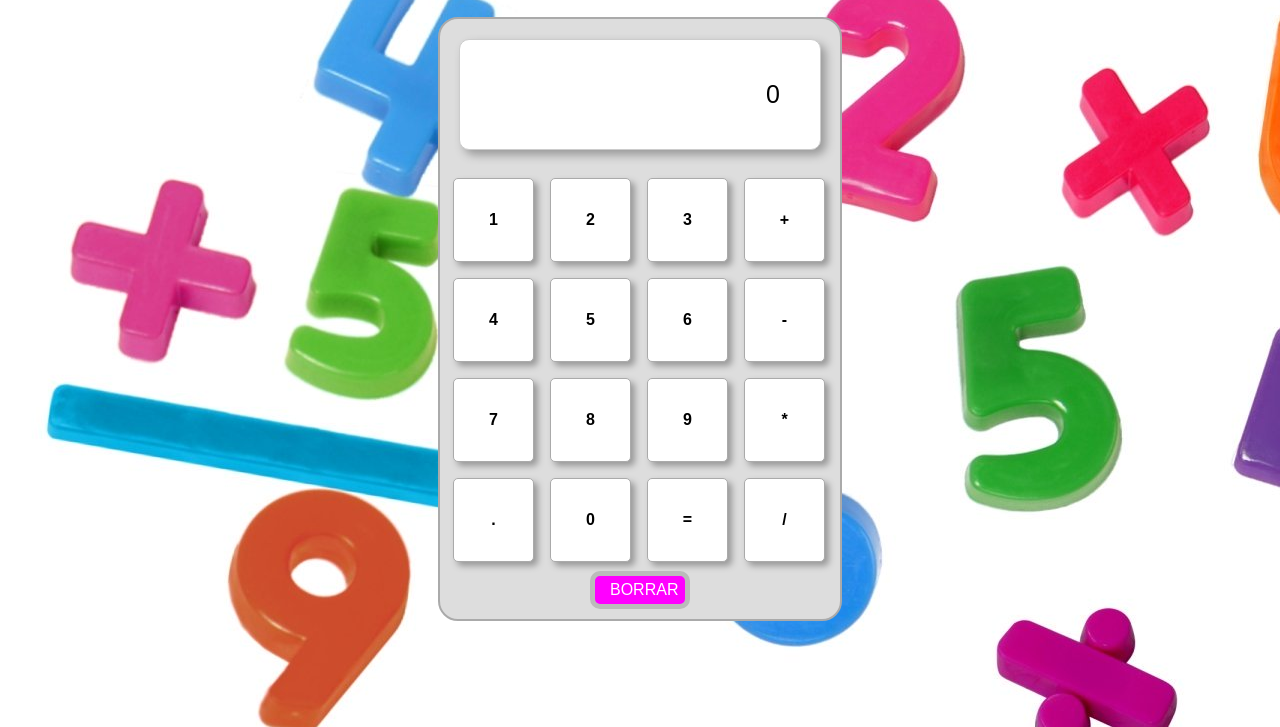
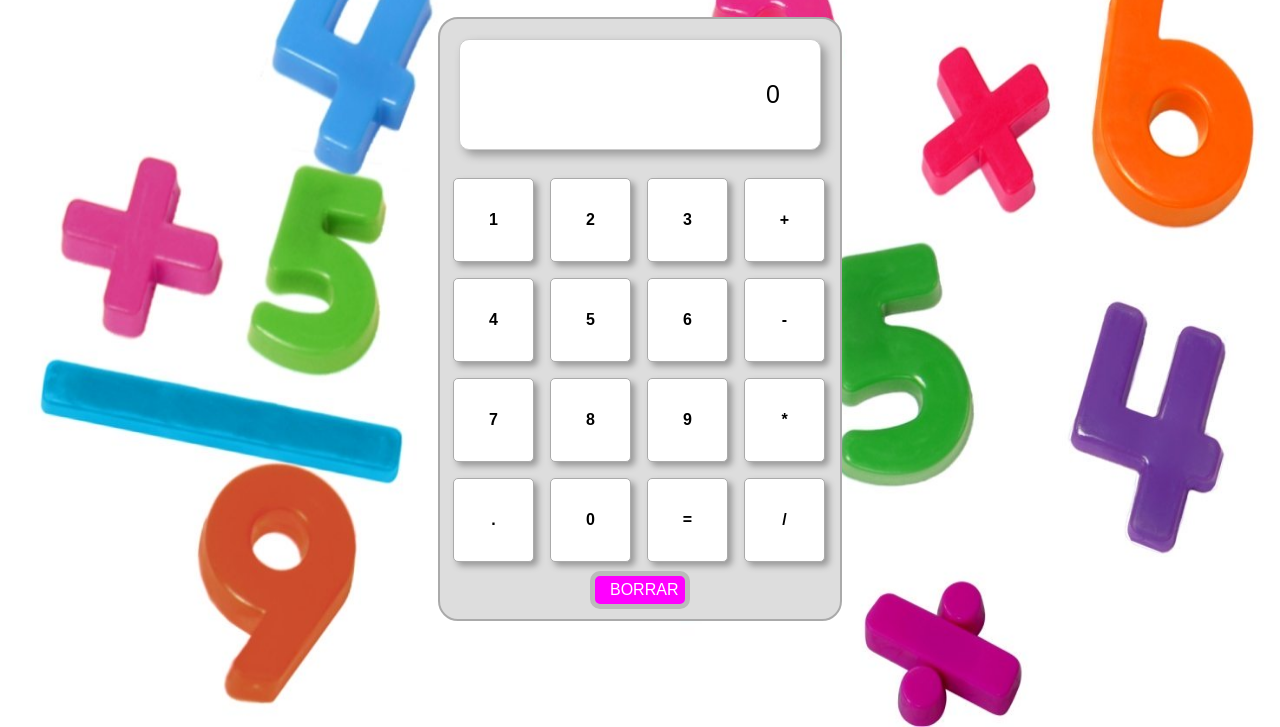
Before and after one commit to MatiMonas/calculadora-basica-funcional, a plain HTML site: page index.html in a window 1280 px wide. Shown: the part 93-820 px from the top of the page. Drawn offline with Linux system fonts and the light colour scheme.

Commit message:
Ajusta imagen de fondo
se acomoda segun la pantalla del usuario

```diff
--- a/index.html
+++ b/index.html
@@ -10,7 +10,7 @@
 </head>
 <body>
 
-<div id="fondo-de-pantalla"><img src="./img/fondo-de-pantalla.jpg" alt=""></div>
+
 
 <div><center><h1>Calculadora</h1></center></div>
 
--- a/main.css
+++ b/main.css
@@ -10,8 +10,13 @@
 
 }
 
-#fondo-de-pantalla {
-    position: fixed;
+body {
+
+    background-image: url(./img/fondo-de-pantalla.jpg);
+    background-size: 100% 100%;
+    height: 100vh;
+
+
 }
 center{
     position: relative;
@@ -49,6 +54,7 @@ center{
     text-align: right;
     font-size: 25px;
     overflow: hidden;
+
 }
 
 #calculadora ul {
@@ -67,6 +73,7 @@ center{
     box-shadow:4px 4px 6px #999;
     font-weight: bold;
     cursor: pointer;
+
 }
 
 #calculadora ul li:hover{
```
